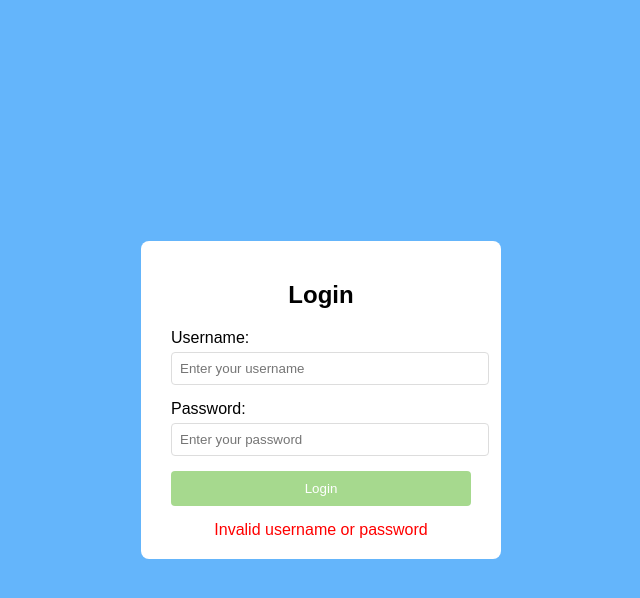
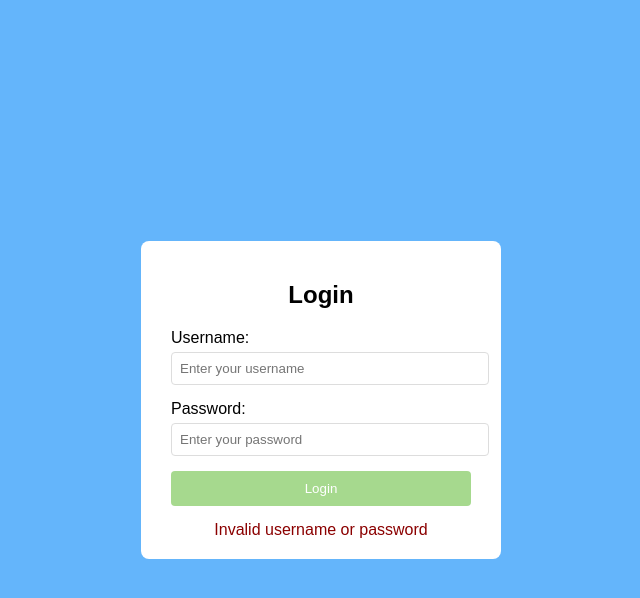
Before and after one commit to Cysrine/StudentAttendance, a plain HTML site: page login.html in a window 1280 px wide. Both pictures are taken after a click on the button "Login". Shown: the whole page, without its empty margins (319-959 px from the left). Drawn offline with Linux system fonts and the light colour scheme.

Commit message:
its just a test

```diff
--- a/login.html
+++ b/login.html
@@ -80,7 +80,7 @@
                     }
                     else {
                         message.textContent = 'Invalid username or password';
-                        message.style.color = 'red';
+                        message.style.color = 'darkred';
                     }
                 }
             </script>
```
